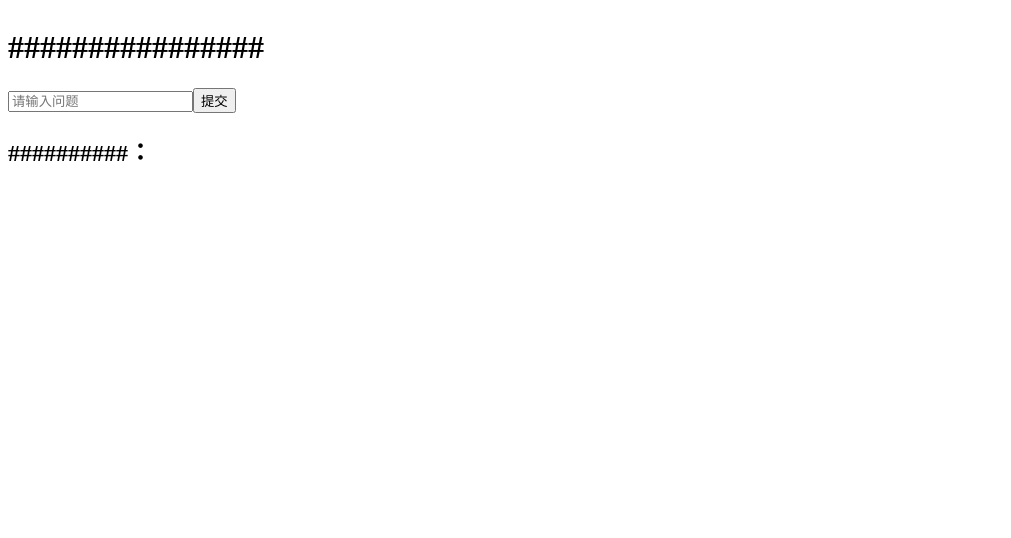
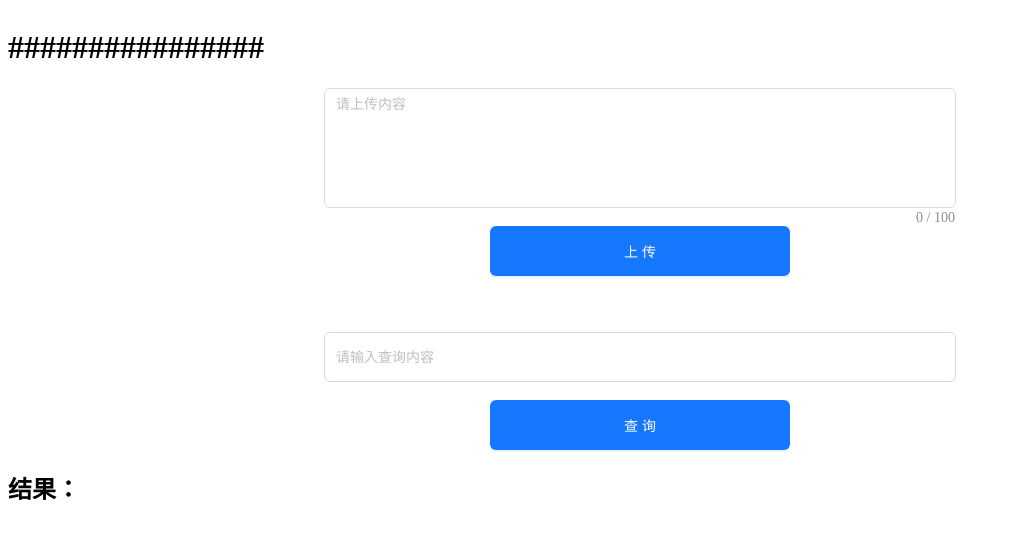
Before and after one commit to 222chaos/RAGQ-ASystem, a Next.js app: page / in a window 1280 px wide. Shown: the top 538 px of the page, without its empty margins (0-1011 px from the left). Built offline with nearby package versions, Linux system fonts and the light colour scheme.

Commit message:
修改页面设计

```diff
--- a/package.json
+++ b/package.json
@@ -10,6 +10,8 @@
   },
   "dependencies": {
     "@qdrant/js-client-rest": "^1.7.0",
+    "antd": "^5.12.8",
+    "express": "^4.18.2",
     "fs": "^0.0.1-security",
     "next": "14.0.4",
     "openai": "^4.24.0",
--- a/src/pages/api/ai.js
+++ b/src/pages/api/ai.js
@@ -5,17 +5,17 @@ const openai = new OpenAI({
   apiKey: process.env.API_KEY,
 });
 
-export const config = {
-  runtime: "edge",
-};
-
 export default async function handler(req, res) {
   if (req.method === "POST") {
+    const { content } = req.body;
+    console.log("content======>", content);
+    // 分隔文本，每50个字为一段
+    const chunkSize = 50;
+    const textChunks = [];
+    for (let i = 0; i < content.length; i += chunkSize) {
+      textChunks.push(content.substring(i, i + chunkSize));
+    }
     try {
-      const { data } = await req.json(); // 从前端获取数据
-
-      console.log("Received data:", data);
-
       const client = new QdrantClient({
         url: process.env.QDRANT_URL,
         apiKey: process.env.QDRANT_APIKEY,
@@ -55,7 +55,7 @@ export default async function handler(req, res) {
 
         let index = 0;
         const points = [];
-        for await (const item of data) {
+        for await (const item of textChunks) {
           console.log("###############");
           // 使用前端传来的数据进行处理
           console.log(item);
@@ -83,6 +83,7 @@ export default async function handler(req, res) {
 
       // 调用准备数据的函数
       await prepareData();
+      return 0;
     } catch (error) {
       const res = new Response(
         JSON.stringify({
--- /dev/null
+++ b/src/pages/api/fenci.js
@@ -0,0 +1,17 @@
+export default function handler(req, res) {
+  if (req.method === "POST") {
+    const { text } = req.body;
+
+    // 分隔文本，每50个字为一段
+    const chunkSize = 5;
+    const textChunks = [];
+    for (let i = 0; i < 20; i += chunkSize) {
+      textChunks.push(text.substring(i, i + chunkSize));
+    }
+
+    // 返回分隔后的文本数组
+    return res.status(200).send(textChunks);
+  } else {
+    return res.status(405).send([]);
+  }
+}
--- a/src/pages/api/query.js
+++ b/src/pages/api/query.js
@@ -30,14 +30,11 @@ export default async function handler(req, res) {
         });
 
         console.log("search result: ", res1);
-
-        res.status(200).json({ message: "Query successful", result });
       };
 
       await queryDatabase();
-
-      res.status(200).json({ message: "Data processed successfully" });
     } catch (error) {
+      console.log(error);
       const res = new Response(
         JSON.stringify({
           message: "Internal server error" + error.message,
--- a/src/pages/index.js
+++ b/src/pages/index.js
@@ -1,30 +1,28 @@
-import { useState } from "react";
+import React, { useState } from "react";
+import { Button, Input } from "antd";
+
+const { TextArea } = Input;
 
 const IndexPage = () => {
+  const [content, setContent] = useState("");
   const [query, setQuery] = useState("");
   const [response, setResponse] = useState("");
 
-  const handleSubmit = async () => {
+  const handleContentSubmit = async () => {
     try {
-      const res = await fetch("http://127.0.0.1:5000/fenci", {
+      const res = await fetch("/api/ai", {
         method: "POST",
+        body: JSON.stringify({ content }),
         headers: {
           "Content-Type": "application/json",
         },
-        body: JSON.stringify({ query }),
       });
-      const data = await res.json();
-      console.log("Received data:", data);
+    } catch (error) {
+      console.error("内容上传请求出错:", error);
+    }
+  };
 
-      const aiRes = await fetch("/api/ai", {
-        method: "POST",
-        headers: {
-          "Content-Type": "application/json",
-        },
-        body: JSON.stringify({ data }),
-      });
-
-      if (aiRes.status === 200) {
+  const handleQuerySubmit = async () => {
     try {
       const queryRes = await fetch("/api/query", {
         method: "POST",
@@ -34,45 +32,66 @@ const IndexPage = () => {
         body: JSON.stringify({ query }),
       });
 
-          if (queryRes.status === 200) {
       const queryData = await queryRes.json();
       console.log("queryData=====>", queryData);
-          }
-        } catch (queryError) {
-          console.error("Error querying /api/query:", queryError);
-        }
-      }
-
-      const processData = async ({ done, value }) => {
-        if (done) {
-          console.log("Stream finished");
-          return;
-        }
-
-        tempText += new TextDecoder("utf-8").decode(value);
-        setResponse(tempText);
-
-        return reader.read().then(processData);
-      };
-
-      await processData(await reader.read());
+      setResponse(queryData);
     } catch (error) {
-      console.error("请求出错:", error);
+      console.error("查询请求出错:", error);
     }
   };
 
   return (
     <div>
       <h1>################</h1>
-      <input
+      <div style={{ margin: "auto", width: "50%", textAlign: "center" }}>
+        <TextArea
+          showCount
+          maxLength={100}
+          value={content}
+          onChange={(e) => setContent(e.target.value)}
+          placeholder="请上传内容"
+          style={{ height: 120, resize: "none" }}
+        />
+        <br />
+        <br />
+        <Button
+          style={{ height: "50px", width: "300px" }}
+          onClick={handleContentSubmit}
+          type="primary"
+        >
+          上传
+        </Button>
+      </div>
+      <br />
+      <br />
+      <div
+        style={{
+          margin: "auto",
+          width: "50%",
+          textAlign: "center",
+          marginTop: "20px",
+        }}
+      >
+        <Input
           type="text"
           value={query}
           onChange={(e) => setQuery(e.target.value)}
-        placeholder="请输入问题"
+          placeholder="请输入查询内容"
+          style={{ width: "100%", height: "50px" }}
         />
-      <button onClick={handleSubmit}>提交</button>
+        <br />
+        <br />
+        <Button
+          style={{ height: "50px", width: "300px" }}
+          onClick={handleQuerySubmit}
+          type="primary"
+        >
+          查询
+        </Button>
+      </div>
       <div>
-        <h2>##########：</h2>
+        <h2>结果：</h2>
+
         <div>{response}</div>
       </div>
     </div>
```
Also changed, not shown: src/pages/api/新建文本文档.txt (deleted), 1 other file (tests, documents, lock files or other folders). Lines whose indentation alone changed are shown as unchanged.
